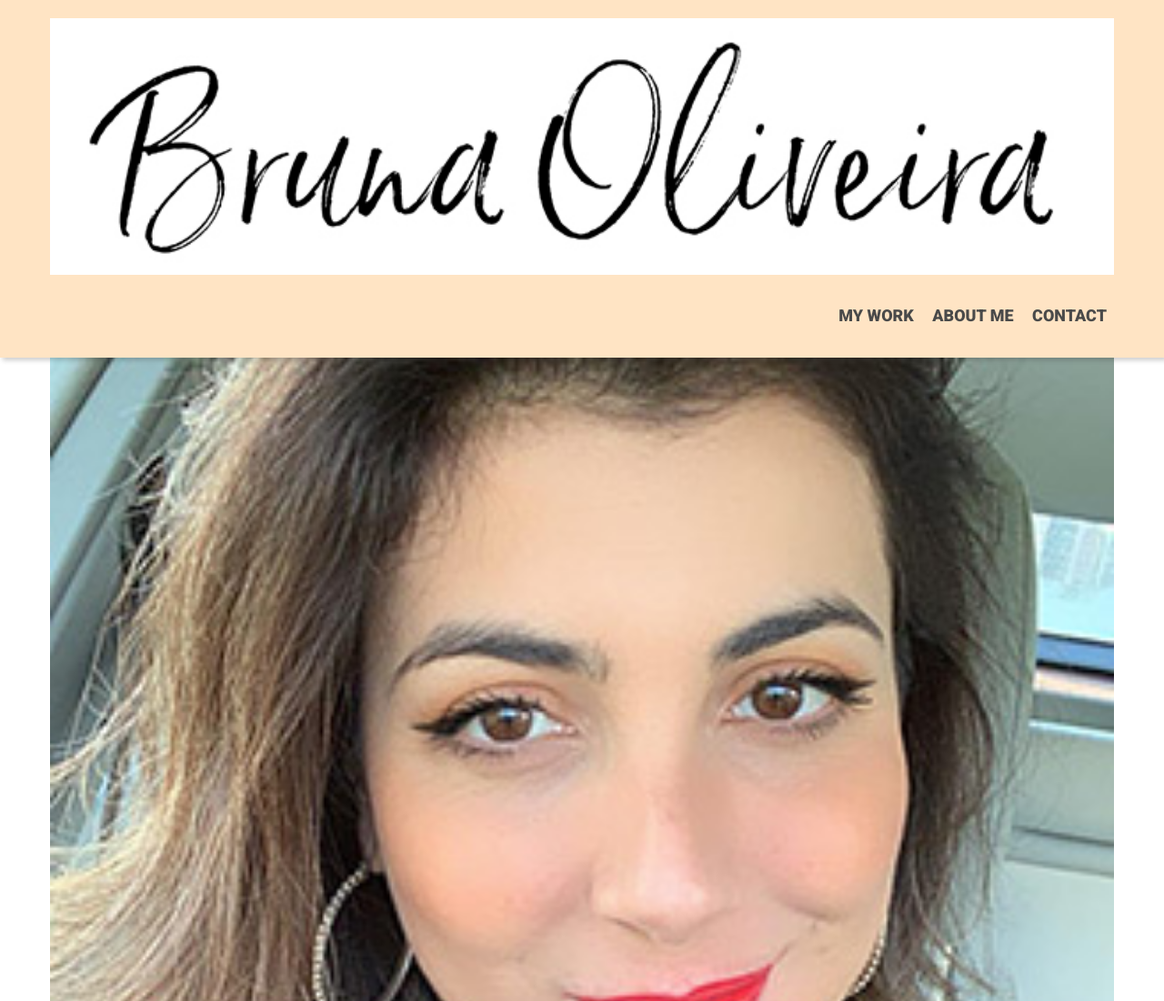
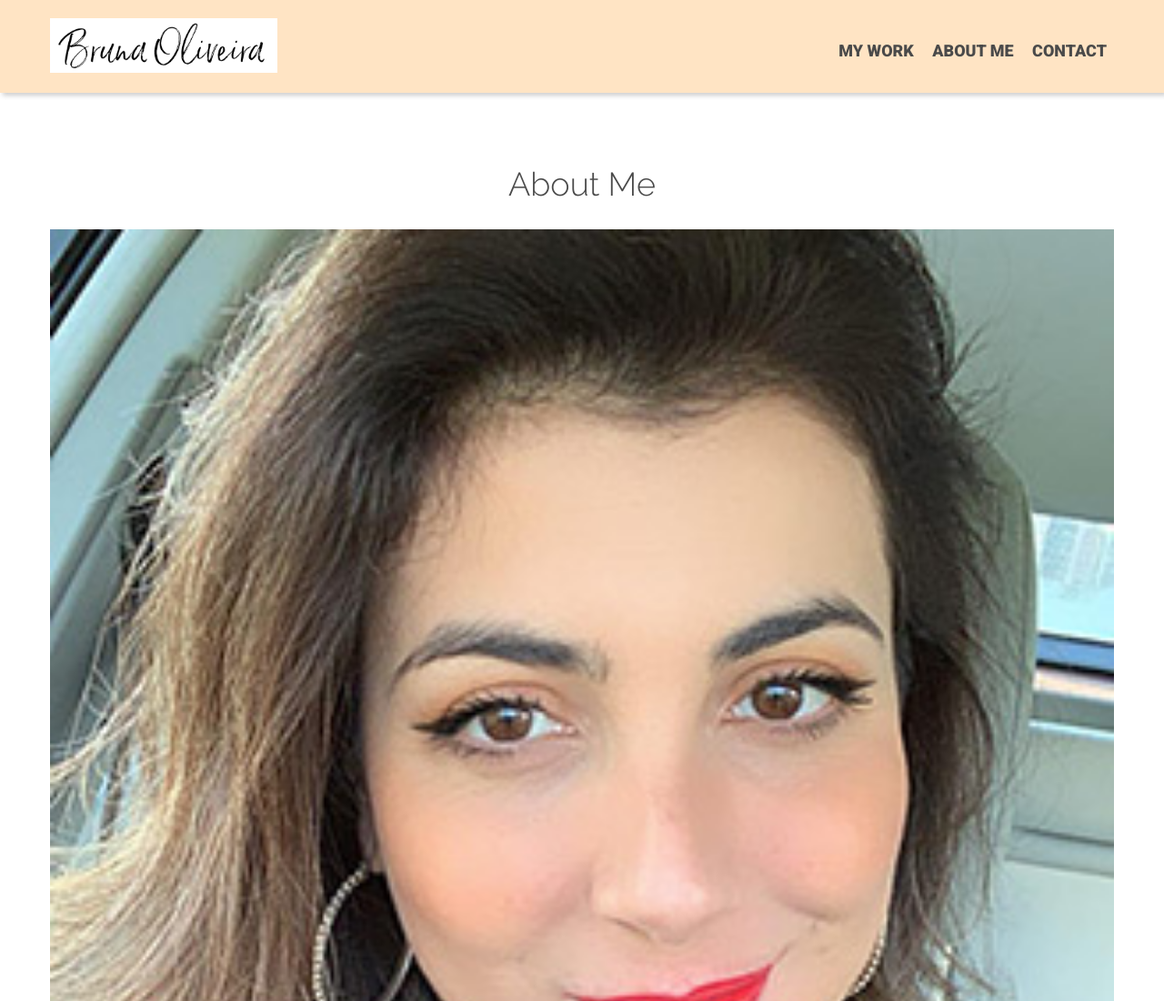
Before and after one commit to brunamcdowell/portfolio-site-bruna, a plain HTML site: page about.html in a window 1280 px wide. Shown: the top 1100 px of the page at 91% size. Drawn offline with nearby package versions, Linux system fonts and the light colour scheme.

Commit message:
corrected duplicate logo in about page

```diff
--- a/about.html
+++ b/about.html
@@ -14,7 +14,7 @@
 <body id="about-page">
   <header>
     <div class="container">
-      <a class="logo" href="index.html"><img src="img/logo/logo.jpg" alt=""></a>
+      <a href="index.html"><img class="logo" src="img/logo/logo.jpg" alt=""></a>
       <nav>
         <ul>
           <li><a href="project_1.html">My work</a></li>
```
